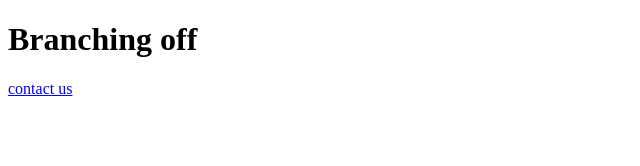
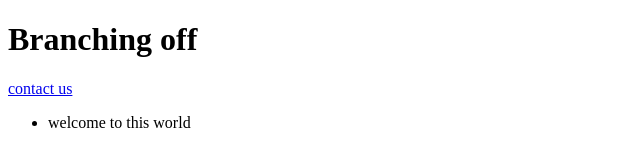
Before and after one commit to Sputnikccy/git-branching, a plain HTML site: page index.html in a window 1280 px wide. Shown: the whole page, without its empty margins (0-640 px from the left). Drawn offline with Linux system fonts and the light colour scheme.

Commit message:
add ul item

```diff
--- a/index.html
+++ b/index.html
@@ -11,7 +11,9 @@
   <h1>Branching off</h1>
 
   <a href="./contact.html">contact us</a>
-
+  <ul>
+    <li>welcome to this world</li>
+  </ul>
 </header>
 </body>
 </html>
```
